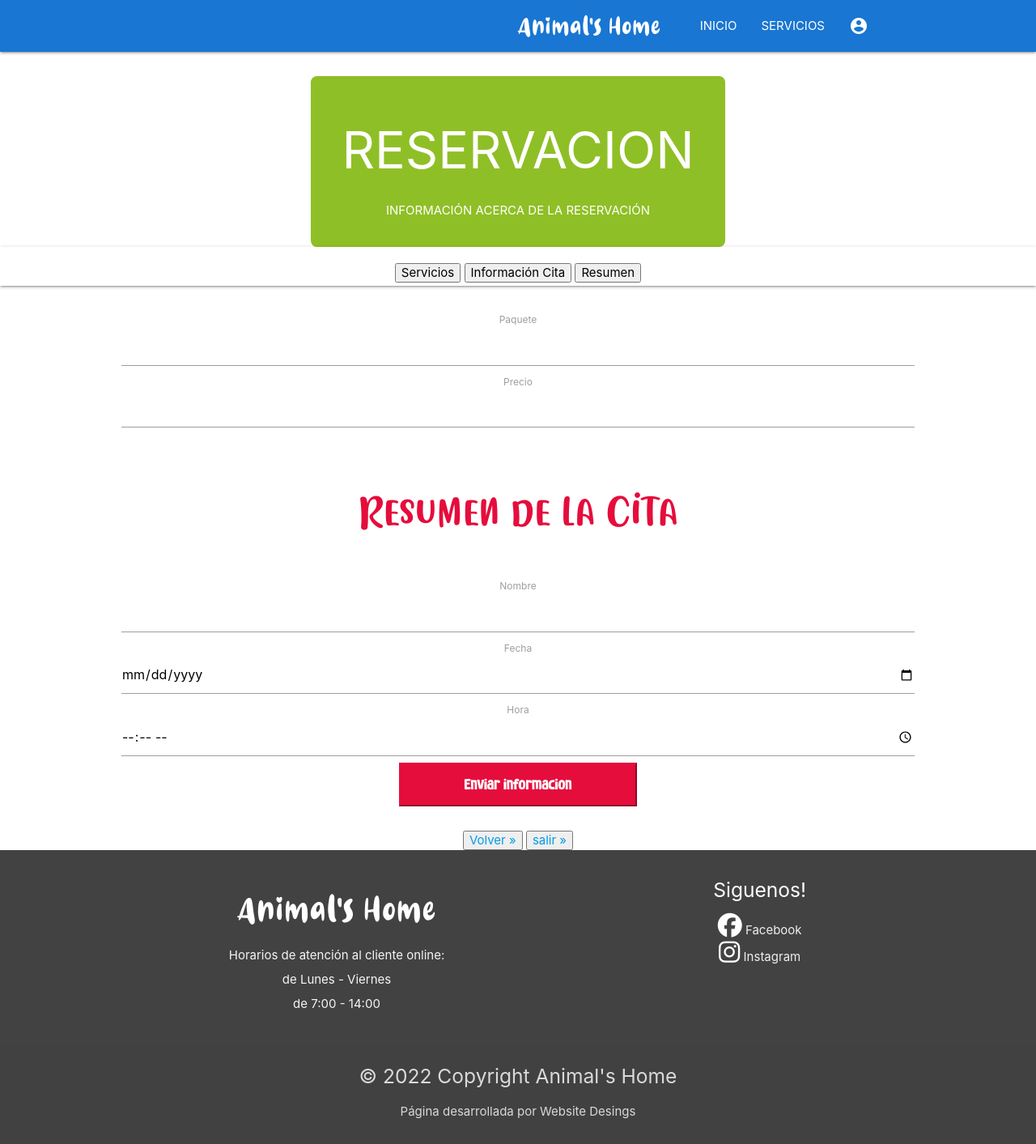
After one commit to DeJesusMartinezArturo/E1-AnimalsHome, a PHP site: page /url/components/resumen.php in a window 1280 px wide. The commit adds this page. Shown: the whole page at 81% size. Run offline with PHP 8.4, Linux system fonts and the light colour scheme; some libraries are stand-ins or nearby versions.

Commit message:
pagina servicios, info y resumen

```diff
--- a/assets/css/styles.css
+++ b/assets/css/styles.css
@@ -1,12 +1,12 @@
-
-.img{
+.img {
     width: 20;
 }
-.contenedor{
+
+.contenedor {
     padding-left: 3rem;
 }
 
-.link{
+.link {
     text-decoration: none;
     color: #048ABF;
 
@@ -14,8 +14,8 @@
 
 
 /**formulario**/
-.formulario{
-    background-color:white;
+.formulario {
+    background-color: white;
     width: min(30rem, 100%);
     margin: left;
     padding: 2rem;
@@ -23,7 +23,8 @@
     padding-left: 2rem;
 
 }
-.formulario legend{
+
+.formulario legend {
     text-align: center;
     font-size: 1.8rem;
     text-transform: uppercase;
@@ -31,33 +32,103 @@
     margin-bottom: 2rem;
     color: black;
 }
-.campo{
+
+.campo {
     margin-bottom: 1rem;
 
 }
-.campo label{
-color: black;
-font-weight: bold;
-margin-bottom: .5rem;
-display: block;
+
+.campo label {
+    color: black;
+    font-weight: bold;
+    margin-bottom: .5rem;
+    display: block;
 }
-.input-text{
+
+.input-text {
     width: 100%;
     border: none;
     padding: .5rem;
     border-radius: .5rem;
 }
 
-.boton{
+.boton {
     background-color: #8FBF26;
     color: white;
     padding: 1rem;
     margin-top: 2rem;
     font-size: 1rem;
-    text-decoration: none;
     text-transform: uppercase;
     border-radius: .5rem;
     width: 50%;
-    text-align: center;
     padding-right: 3rem;
 }
+
+@media(min-width: 768px) {
+    .contenedor-citas {
+        background-color: #8FBF26;
+        color: white;
+        padding: 1rem;
+        margin-top: 2rem;
+        text-transform: uppercase;
+        margin-left: auto;
+        margin-right: auto;
+        border-radius: .5rem;
+        width: 40%;
+
+    }
+}
+
+.contenedor-citas {
+    background-color: #8FBF26;
+    color: white;
+    text-transform: uppercase;
+}
+
+.seccion {
+    text-align: center;
+}
+
+@media(min-width: 768px) {
+    .servicios {
+        display: grid;
+        grid-template-columns: repeat(3, 1fr);
+        column-gap: 1rem;
+
+
+    }
+}
+
+.contenedor_servicios {
+    background-color: #E50D3C;
+    border-radius: 1rem;
+    margin-bottom: 2rem;
+    font-size: large;
+}
+
+.seccion-resumen {
+    text-align: center;
+    color: #E50D3C;
+    font-family: 'floota';
+}
+
+@media(min-width: 768px) {
+    .formulario-resumen {
+        padding: 2rem;
+        border-radius: 1rem;
+        padding-left: 10rem;
+        padding-right: 10rem;
+    }
+}
+
+.boton-resumen {
+    background-color: #E50D3C;
+    color: white;
+    padding-top: 1rem;
+    padding-bottom: 1rem;
+    font-family: 'rebelkids';
+    font-size: large;
+    border-color: #E50D3C;
+    width: 30%;
+
+}
--- a/components/login.php
+++ b/components/login.php
@@ -55,4 +55,5 @@
         </div>
         <script src="https://cdn.jsdelivr.net/npm/bootstrap@5.2.0-beta1/dist/js/bootstrap.bundle.min.js" integrity="sha384-pprn3073KE6tl6bjs2QrFaJGz5/SUsLqktiwsUTF55Jfv3qYSDhgCecCxMW52nD2" crossorigin="anonymous"></script>
     </body>
+
   </html>
--- /dev/null
+++ b/components/resumen.php
@@ -0,0 +1,70 @@
+<!DOCTYPE html>
+<html lang="es">
+
+<head>
+  <title>Resumen</title>
+  <link href="./assets/css/s.css" type="text/css" rel="stylesheet" media="screen,projection" />
+  <meta charset="utf-8">
+  <link href="../assets/css/styles.css" type="text/css" rel="stylesheet" media="screen,projection" />
+  <link href="../assets/css/materialize.css" type="text/css" rel="stylesheet" media="screen,projection" />
+  <link href="../assets/css/styles.css" type="text/css" rel="stylesheet" media="screen,projection" />
+</head>
+<?php
+//Includes es el directorio donde estaría header.php. Puedes darle el nombre que quieras
+include("../layouts/header.php");
+?>
+
+
+<body class="seccion">
+  <div class="contenedor-citas">
+    <h1 class="nombre-pagina">Reservacion</h1>
+    <p class="descripcion-pagina">Información acerca de la reservación</p>
+
+  </div>
+
+  <div>
+    <nav class="tabs ">
+      <button type="button" data-paso="1">Servicios</button>
+      <button type="button" data-paso="2">Información Cita</button>
+      <button type="button" data-paso="3">Resumen</button>
+    </nav>
+    <section>
+      <form class="formulario-resumen">
+        <label for="">Paquete</label>
+        <input type="text">
+        <label for="">Precio</label>
+        <input type="text">
+      </form>
+
+    </section>
+    <h2 class="seccion-resumen">Resumen de la Cita</h2>
+    <form class="formulario-resumen">
+      <section>
+        <label for="nombre">Nombre</label>
+        <input id="nombre" type="text" />
+
+        <label for="fecha">Fecha</label>
+        <input id="fecha" type="date" />
+
+        <label for="hora">Hora</label>
+        <input id="hora" type="time" />
+      </section>
+      <div class="d-grid">
+        <button type="submit" class="boton-resumen">Enviar información</button>
+      </div>
+    </form>
+
+    <div class="navegacion">
+      <button><a href="../components/informacion.php">Volver &raquo; </a></button>
+      <button><a href="../components/login.php">salir &raquo; </a></button>
+
+    </div>
+  </div>
+
+</body>
+<?php
+//Includes es el directorio donde estaría header.php. Puedes darle el nombre que quieras
+include("../layouts/footer.php");
+?>
+
+</html>
--- a/layouts/header.php
+++ b/layouts/header.php
@@ -11,7 +11,7 @@
             </a>
             <ul class="right hide-on-med-and-down">
               <li><a href="../index.php">INICIO</a></li>
-              <li><a href="./components/login.php">SERVICIOS</a></li>
+              <li><a href="./components/servicios.php">SERVICIOS</a></li>
               <li><a href="./components/login.php"><i class="material-icons medium">account_circle</i></a></li>
             </ul>
           </div>
```
Also changed, not shown: components/citas.php (+6 -2 lines), components/informacion.php (added, +45 -0 lines), components/servicios.php (added, +87 -0 lines), index.php (+10 -9 lines).
